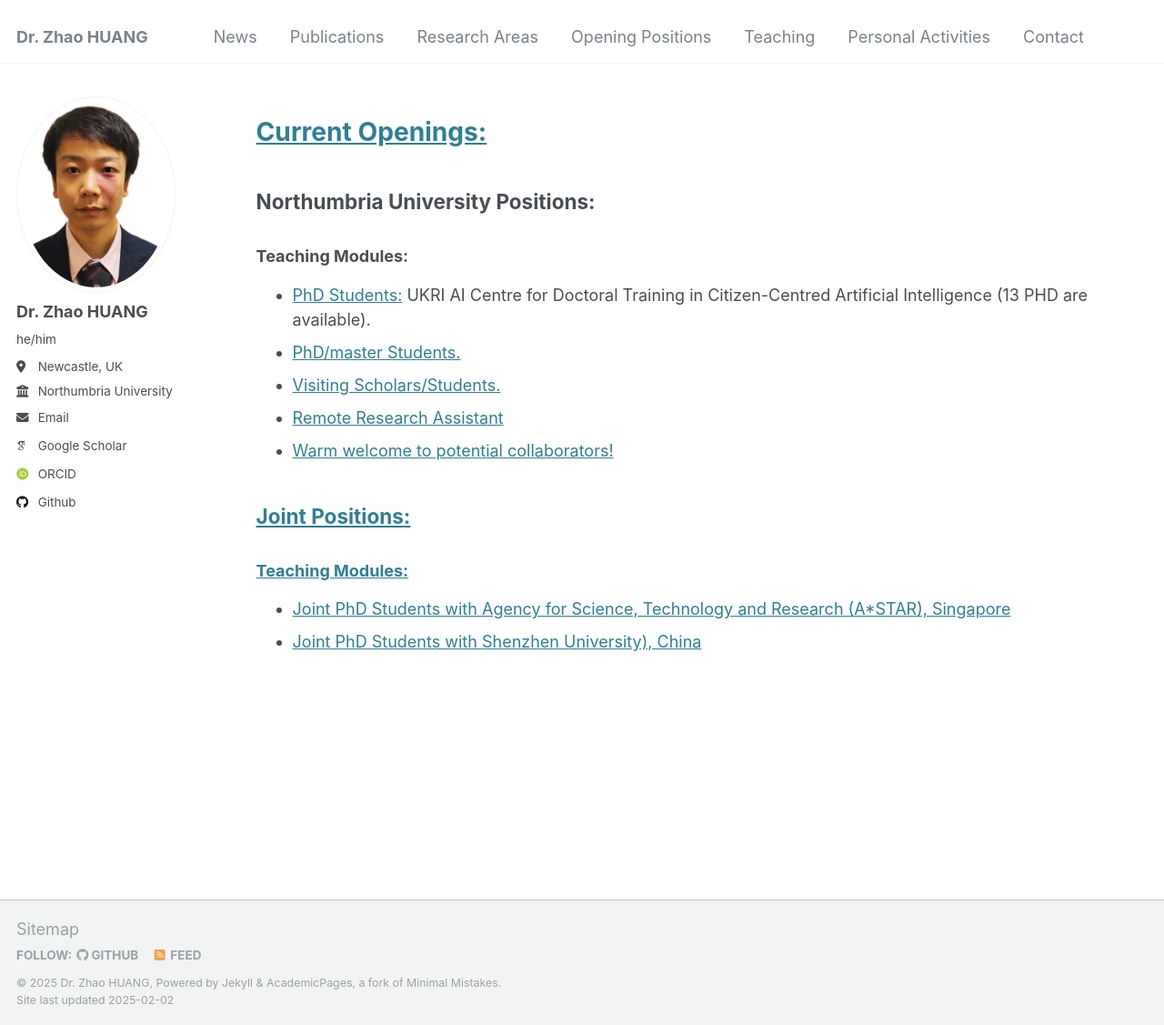
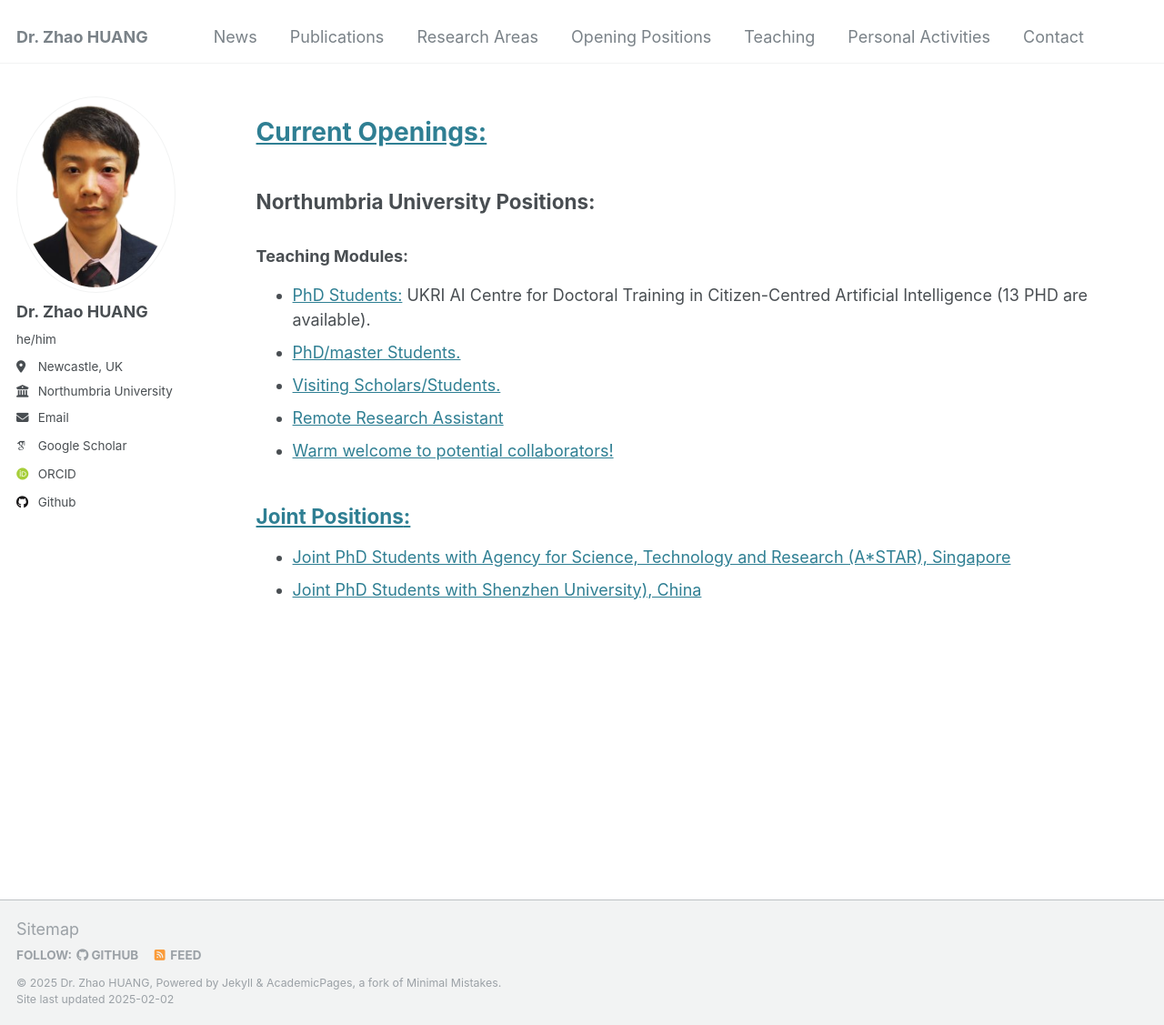
Before and after one commit to ZZ2020zz/ZZ2020zz.github.io, a Jekyll site: the page built from _pages/positions.html, in a window 1280 px wide and 1127 px high. Shown: the whole window at 91% size. Built offline with Jekyll 4.4.1, drawn with Linux system fonts in a browser that asks for light colours; some web fonts are replaced.

Commit message:
Update positions.html

```diff
--- a/_pages/positions.html
+++ b/_pages/positions.html
@@ -32,7 +32,6 @@ author_profile: true
 
         <section>
             <h2> <span class="university">Joint Positions</span>:</h2>
-            <h3>Teaching Modules:</h3>
             <ul>
                 <li> <a href="https://www.a-star.edu.sg/">Joint PhD Students with Agency for Science, Technology and Research (A*STAR), Singapore</a> </li>
                 <li> <a href="https://en.szu.edu.cn/">Joint PhD Students with Shenzhen University), China</a> </li>
```
